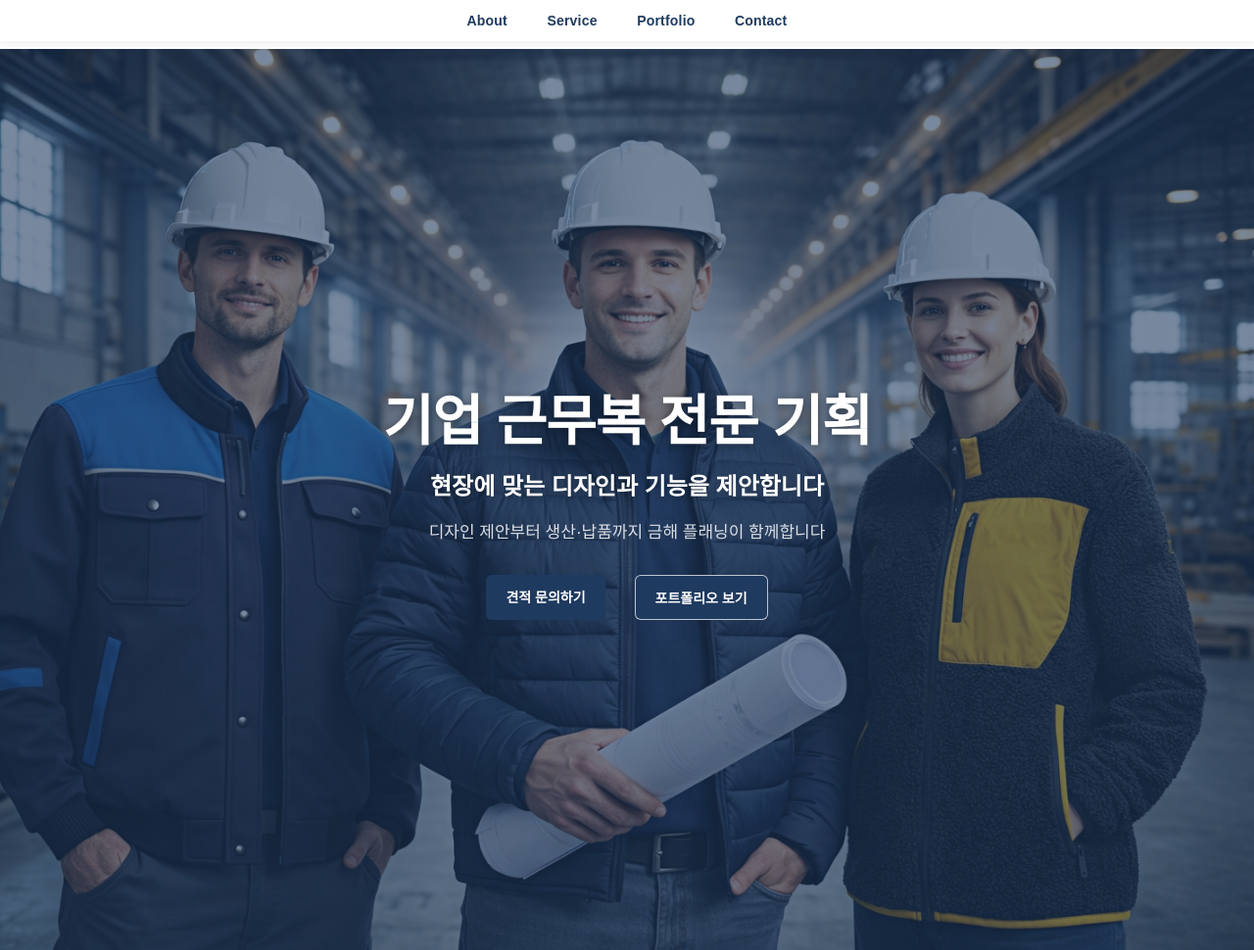
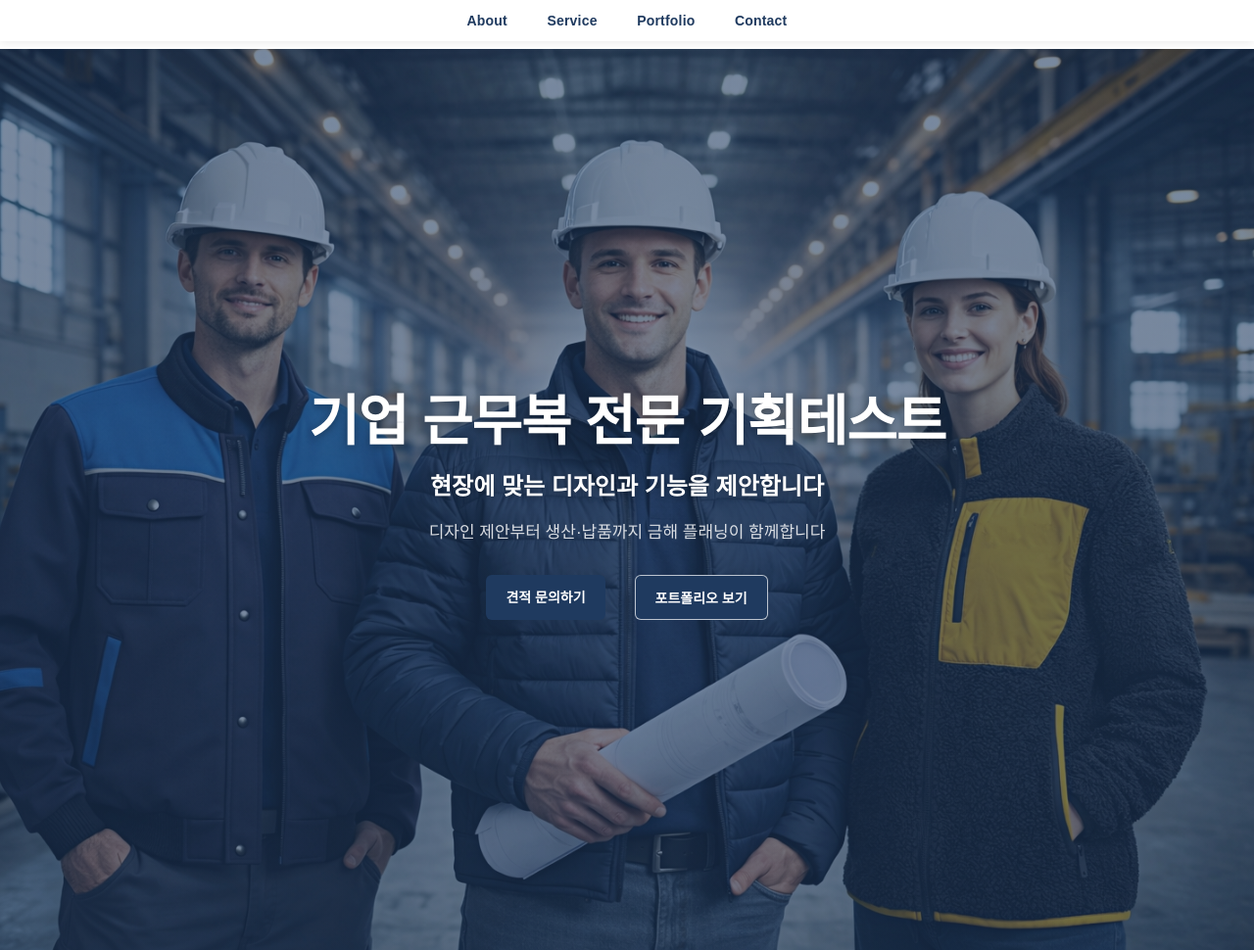
Before and after one commit to asw5060-dotcom/geumhae-site, a plain HTML site: page index.html in a window 1280 px wide. Shown: the top 970 px of the page at 98% size. Drawn offline with Linux system fonts and the light colour scheme.

Commit message:
Update index.html

```diff
--- a/index.html
+++ b/index.html
@@ -661,7 +661,7 @@
 
   <section class="main">
     <div class="container">
-    <h1>기업 근무복 전문 기획</h1>
+    <h1>기업 근무복 전문 기획테스트</h1>
     <p class="main-sub">
            현장에 맞는 디자인과 기능을 제안합니다
     </p>
@@ -908,7 +908,7 @@
     <p class="form-note">※ 문의 남겨주시면 빠르게 연락드립니다</p>
     <button type="submit" class="form-submit">문의 접수하기</button>
 
-   </form>
+         </form>
 
  </section>
 
```
